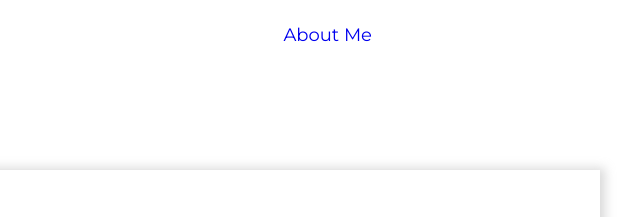
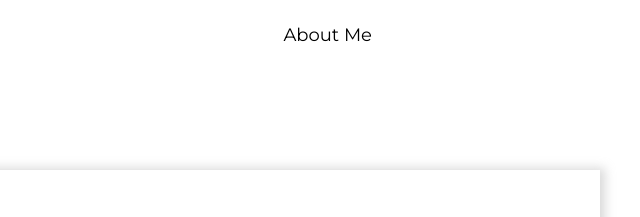
Before and after one commit to HakkyuKim/resume, a plain HTML site: page index.html in a window 1280 px wide. Shown: the top 217 px of the page, 640-1280 px from the left. Drawn offline with Linux system fonts and the light colour scheme.

Commit message:
fix: patch link path and color

```diff
--- a/index.html
+++ b/index.html
@@ -17,7 +17,7 @@
       </div>
       <div class="nav">
         <ul class="nav-list">
-          <li><a href="/">About Me</a></li>
+          <li><a href="/resume">About Me</a></li>
         </ul>
       </div>
     </div>
--- a/style.css
+++ b/style.css
@@ -10,6 +10,7 @@ html{
 }
 a {
   text-decoration: none;
+  color: black;
 }
 a:visited {
   text-decoration: none;
```
